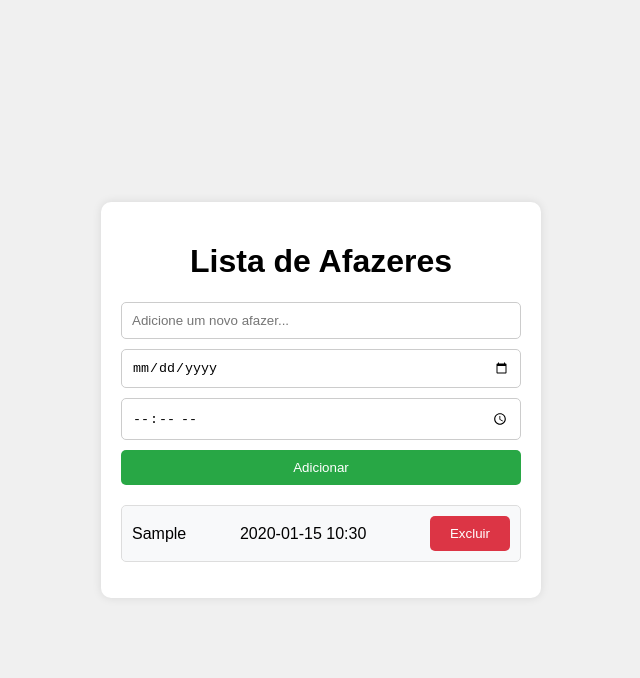
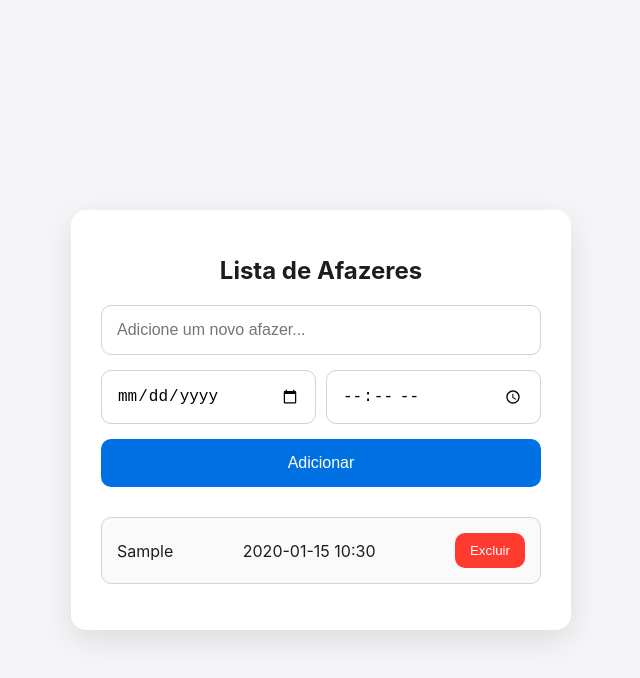
Before and after one commit to joaocarlosxsantos/lista_afazeres, a plain HTML site: page index.html in a window 1280 px wide. Both pictures are taken after typing "Sample", "2020-01-15", "10:30" into the empty fields and a click on the button "Adicionar". Shown: the whole page, without its empty margins (319-959 px from the left). Drawn offline with Linux system fonts and the light colour scheme.

Commit message:
atualizações

```diff
--- a/index.html
+++ b/index.html
@@ -10,12 +10,14 @@
     <div class="container">
         <h1>Lista de Afazeres</h1>
         <form id="todo-form">
-            <input type="text" id="todo-input" placeholder="Adicione um novo afazer..." required>
-            <input type="date" id="todo-date" required>
-            <input type="time" id="todo-time" required>
-            <button type="submit">Adicionar</button>
+            <input type="text" id="todo-input" class="input-field" placeholder="Adicione um novo afazer..." required>
+            <div class="date-time-container">
+                <input type="date" id="todo-date" class="input-field">
+                <input type="time" id="todo-time" class="input-field">
+            </div>
+            <button type="submit" class="add-button">Adicionar</button>
         </form>
-        <ul id="todo-list"></ul>
+        <ul id="todo-list" class="todo-list"></ul>
     </div>
     <script src="script.js"></script>
 </body>
--- a/script.js
+++ b/script.js
@@ -11,7 +11,7 @@ document.addEventListener('DOMContentLoaded', () => {
         const todoText = todoInput.value;
         const todoDateValue = todoDate.value;
         const todoTimeValue = todoTime.value;
-        if (todoText.trim() !== '' && todoDateValue !== '' && todoTimeValue !== '') {
+        if (todoText.trim() !== '') {
             addTodoItem(todoText, todoDateValue, todoTimeValue);
             todoInput.value = '';
             todoDate.value = '';
@@ -23,13 +23,19 @@ document.addEventListener('DOMContentLoaded', () => {
         const li = document.createElement('li');
         li.innerHTML = `
             <span>${todoText}</span>
-            <span>${todoDate} ${todoTime}</span>
+            ${todoDate || todoTime ? `<span>${todoDate} ${todoTime}</span>` : ''}
         `;
+
+        // Adiciona funcionalidade de marcar como concluído ao clicar no item
+        li.addEventListener('click', function() {
+            li.classList.toggle('completed');
+        });
 
         const deleteButton = document.createElement('button');
         deleteButton.textContent = 'Excluir';
         deleteButton.classList.add('delete');
-        deleteButton.addEventListener('click', function() {
+        deleteButton.addEventListener('click', function(event) {
+            event.stopPropagation();
             li.classList.add('removing');
             li.addEventListener('transitionend', function() {
                 li.remove();
--- a/styles.css
+++ b/styles.css
@@ -1,62 +1,82 @@
 body {
-    font-family: Arial, sans-serif;
-    background-color: #f0f0f0;
+    font-family: -apple-system, BlinkMacSystemFont, "Segoe UI", Roboto, "Helvetica Neue", Arial, sans-serif;
+    background-color: #f5f5f7;
     display: flex;
     justify-content: center;
     align-items: center;
     height: 100vh;
     margin: 0;
+    padding: 20px;
+    color: #1d1d1f;
 }
 
 .container {
     background-color: white;
-    padding: 20px;
-    border-radius: 10px;
-    box-shadow: 0 0 10px rgba(0, 0, 0, 0.1);
+    padding: 30px;
+    border-radius: 15px;
+    box-shadow: 0 10px 30px rgba(0, 0, 0, 0.1);
     width: 100%;
-    max-width: 400px;
+    max-width: 500px;
+    box-sizing: border-box;
 }
 
 h1 {
     text-align: center;
+    margin-bottom: 20px;
+    font-size: 24px;
 }
 
 form {
     display: flex;
     flex-direction: column;
-    gap: 10px;
-    margin-bottom: 20px;
+    gap: 15px;
+    margin-bottom: 30px;
 }
 
-input[type="text"], input[type="date"], input[type="time"] {
-    padding: 10px;
-    border: 1px solid #ccc;
-    border-radius: 5px;
+.input-field {
+    padding: 15px;
+    border: 1px solid #d2d2d7;
+    border-radius: 10px;
+    font-size: 16px;
+    box-sizing: border-box;
+    width: 100%;
 }
 
-button {
-    padding: 10px 20px;
-    border: none;
-    background-color: #28a745;
-    color: white;
-    border-radius: 5px;
-    cursor: pointer;
+.input-field:focus {
+    border-color: #0071e3;
+    outline: none;
 }
 
-button:hover {
-    background-color: #218838;
+.date-time-container {
+    display: flex;
+    gap: 10px;
 }
 
-ul {
+.add-button {
+    padding: 15px;
+    border: none;
+    background-color: #0071e3;
+    color: white;
+    border-radius: 10px;
+    cursor: pointer;
+    font-size: 16px;
+    transition: background-color 0.3s ease;
+}
+
+.add-button:hover {
+    background-color: #005bb5;
+}
+
+.todo-list {
     list-style: none;
     padding: 0;
 }
 
 li {
-    background-color: #f8f9fa;
-    padding: 10px;
-    border: 1px solid #ddd;
-    border-radius: 5px;
+    background-color: #fafafa;
+    padding: 15px;
+    border: 1px solid #d2d2d7;
+    border-radius: 10px;
     display: flex;
     justify-content: space-between;
     align-items: center;
@@ -64,6 +84,19 @@ li {
     opacity: 0;
     transform: translateY(-20px);
     animation: fadeIn 0.5s forwards;
+    box-sizing: border-box;
+    cursor: pointer;
+    transition: background-color 0.3s ease;
+}
+
+li:hover {
+    background-color: #f0f0f5;
+}
+
+li.completed {
+    text-decoration: line-through;
+    background-color: #e0e0e5;
+    color: #6e6e73;
 }
 
 @keyframes fadeIn {
@@ -74,8 +107,14 @@ li {
 }
 
 button.delete {
-    background-color: #dc3545;
+    background-color: #ff3b30;
+    border: none;
+    padding: 10px 15px;
+    border-radius: 10px;
+    cursor: pointer;
     margin-left: 10px;
+    transition: background-color 0.3s ease;
+    color: white;
 }
 
 button.delete:hover {
```
